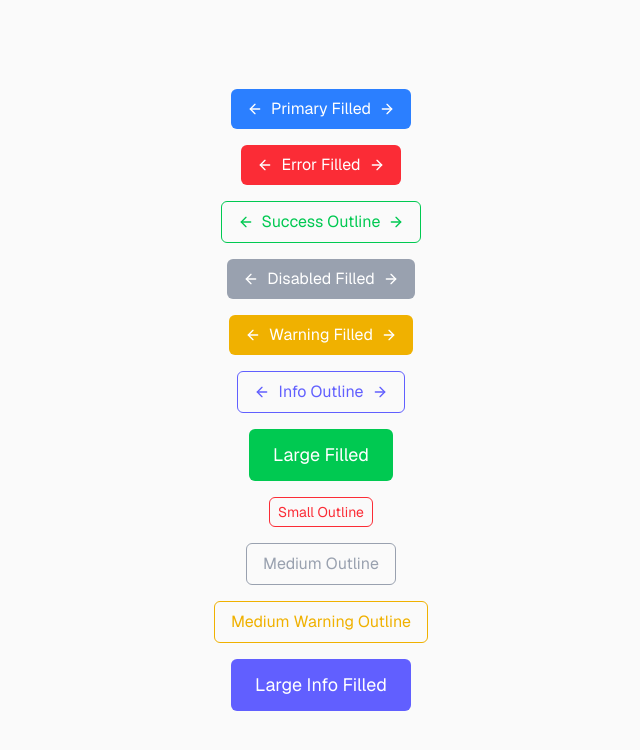
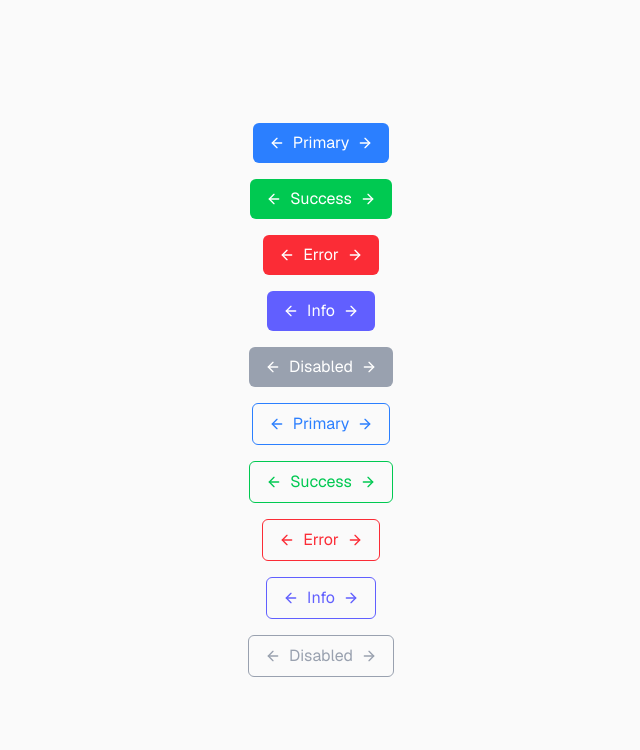
Before and after one commit to johncarlolipa/UI-ENGINEER-BOOTCAMP, a Next.js app in the folder ui-engineer-lessons/: page / in a window 1280 px wide. Shown: the top 750 px of the page, without its empty margins (319-959 px from the left). Built offline with nearby package versions, Linux system fonts and the light colour scheme.

Commit message:
tweak button component

```diff
--- a/ui-engineer-lessons/app/lesson-one/Button.tsx
+++ b/ui-engineer-lessons/app/lesson-one/Button.tsx
@@ -1,33 +1,31 @@
-import { ReactNode } from "react";
+
 import clsx from "clsx";
+import React, { ReactNode} from "react";
 
+
+//define the variants
 type ButtonSize = "small" | "medium" | "large";
-type ButtonVariant = "filled" | "outline";
-type ButtonType = "primary" | "error" | "warning" | "success" | "info" | "disabled";
+type ButtonVariants = "filled" | "outline";
+type ButtonType = "primary" | "error" | "success" | "info" | "warning" | "disabled";
 
 type ButtonProps = {
   text: string;
-  iconLeft?: ReactNode;
-  iconRight?: ReactNode;
+  arrowLeft?: ReactNode;
+  arrowRight?: ReactNode;
   size?: ButtonSize;
-  variant?: ButtonVariant;
+  variant?: ButtonVariants;
   type?: ButtonType;
-};
+}
 
-export function Button({
-  text,
-  iconLeft,
-  iconRight,
-  size = "medium",
-  variant = "filled",
-  type = "primary",
-}: ButtonProps) {
+export function Button ({
+  text, size = "medium", variant = "filled", arrowLeft, arrowRight, type= "primary"}:ButtonProps
+){
   const baseClasses = "rounded-md flex items-center gap-2 transition-colors duration-300";
 
   const sizeClasses = {
     small: "text-sm py-1 px-2",
     medium: "text-base py-2 px-4",
-    large: "text-lg py-3 px-6",
+    large: "text-lg py-3 px-6"
   };
 
   const variantClasses = {
@@ -47,17 +45,14 @@ export function Button({
             info: "border border-indigo-500 text-indigo-500 hover:bg-indigo-400 hover:text-white focus:ring-2 focus:ring-indigo-500 focus:outline-none",
             disabled: "border border-gray-400 text-gray-400 cursor-not-allowed",
           },
-
-  };
+  }
 
 return (
-    <button
-      className={clsx(baseClasses, sizeClasses[size], variantClasses[variant][type])}
-      disabled={type === "disabled"}
-    >
-      {iconLeft && <span>{iconLeft}</span>}
+  <button className={clsx(baseClasses, sizeClasses[size], variantClasses[variant][type])} disabled={type === "disabled"}>
+    {arrowLeft && <span>{arrowLeft}</span>}
   <span>{text}</span>
-      {iconRight && <span>{iconRight}</span>}
+  {arrowRight && <span>{arrowRight}</span>}
   </button>
-  );
+)
+
 }
--- a/ui-engineer-lessons/app/page.tsx
+++ b/ui-engineer-lessons/app/page.tsx
@@ -4,17 +4,18 @@ import { ArrowLeft, ArrowRight } from "lucide-react";
 export default function Home() {
   return (
     <div className="flex flex-col items-center justify-center min-h-screen gap-4 bg-zinc-50 font-sans dark:bg-white text-black">
-      <Button text="Primary Filled" type="primary" variant="filled" iconLeft={<ArrowLeft size={16} />} iconRight={<ArrowRight size={16} />} />
-      <Button text="Error Filled" type="error" variant="filled" iconLeft={<ArrowLeft size={16} />} iconRight={<ArrowRight size={16} />} />
-      <Button text="Success Outline" type="success" variant="outline" iconLeft={<ArrowLeft size={16} />} iconRight={<ArrowRight size={16} />} />
-      <Button text="Disabled Filled" type="disabled" variant="filled" iconLeft={<ArrowLeft size={16} />} iconRight={<ArrowRight size={16} />} />
-      <Button text="Warning Filled" type="warning" variant="filled" iconLeft={<ArrowLeft size={16} />} iconRight={<ArrowRight size={16} />} />
-      <Button text="Info Outline" type="info" variant="outline" iconLeft={<ArrowLeft size={16} />} iconRight={<ArrowRight size={16} />} />
-      <Button text="Large Filled" type="success" variant="filled" size="large" />
-      <Button text="Small Outline" type="error" variant="outline" size="small" />
-      <Button text="Medium Outline" type="disabled" variant="outline" size="medium" />
-      <Button text="Medium Warning Outline" type="warning" variant="outline" size="medium" />
-      <Button text="Large Info Filled" type="info" variant="filled" size="large" />
+      <Button text="Primary" type="primary" variant="filled" arrowLeft={<ArrowLeft size={16} />} arrowRight={<ArrowRight size={16} />} />
+      <Button text="Success" type="success" variant="filled" arrowLeft={<ArrowLeft size={16} />} arrowRight={<ArrowRight size={16} />} />
+      <Button text="Error" type="error" variant="filled" arrowLeft={<ArrowLeft size={16} />} arrowRight={<ArrowRight size={16} />} />
+      <Button text="Info" type="info" variant="filled" arrowLeft={<ArrowLeft size={16} />} arrowRight={<ArrowRight size={16} />} />
+      <Button text="Disabled" type="disabled" variant="filled" arrowLeft={<ArrowLeft size={16} />} arrowRight={<ArrowRight size={16} />} />
+
+
+      <Button text="Primary" type="primary" variant="outline" arrowLeft={<ArrowLeft size={16} />} arrowRight={<ArrowRight size={16} />} />
+      <Button text="Success" type="success" variant="outline" arrowLeft={<ArrowLeft size={16} />} arrowRight={<ArrowRight size={16} />} />
+      <Button text="Error" type="error" variant="outline" arrowLeft={<ArrowLeft size={16} />} arrowRight={<ArrowRight size={16} />} />
+      <Button text="Info" type="info" variant="outline" arrowLeft={<ArrowLeft size={16} />} arrowRight={<ArrowRight size={16} />} />
+      <Button text="Disabled" type="disabled" variant="outline" arrowLeft={<ArrowLeft size={16} />} arrowRight={<ArrowRight size={16} />} />
     </div>
   );
 }
```
Lines whose indentation alone changed are shown as unchanged.
